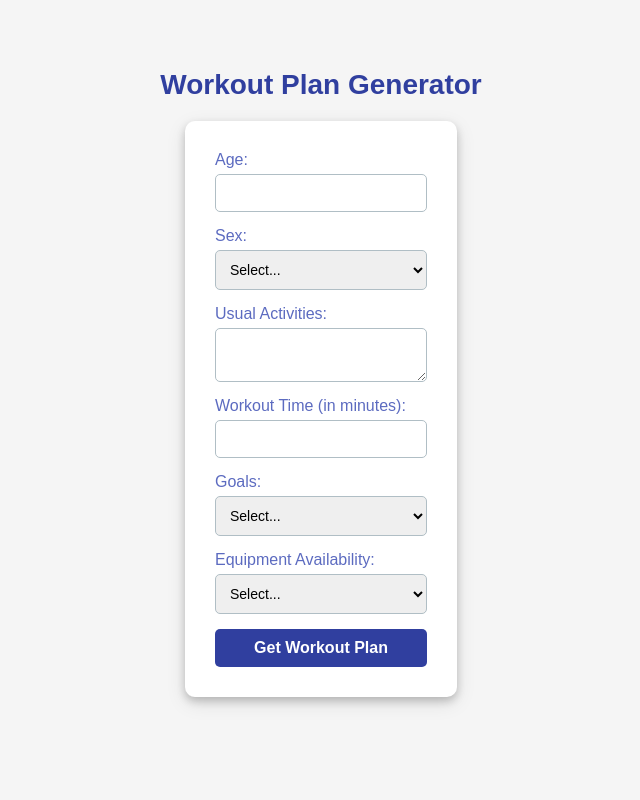
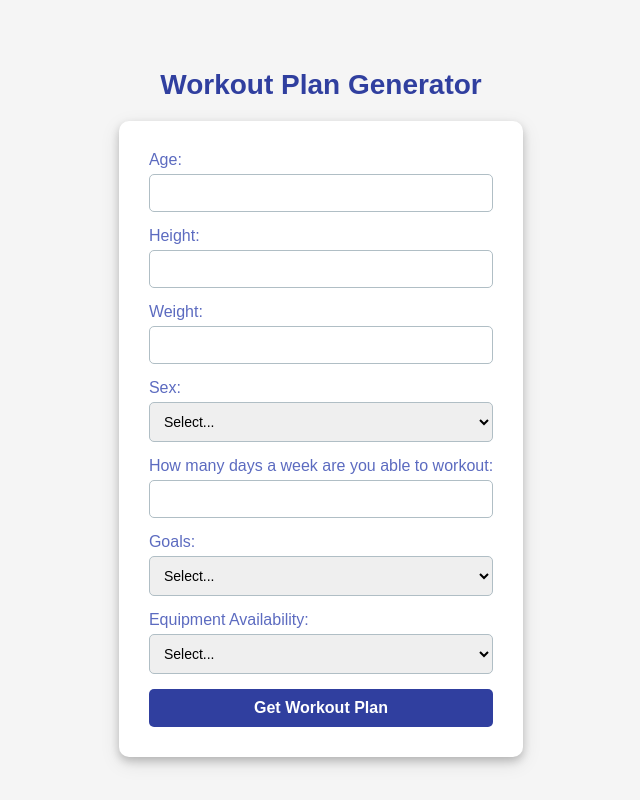
Before and after one commit to b-izad/workout-planner, a React (Create React App) app: page / in a window 1280 px wide. Shown: the whole page, without its empty margins (319-959 px from the left). Built offline with nearby package versions, Linux system fonts and the light colour scheme.

Commit message:
the basics work

```diff
--- a/package.json
+++ b/package.json
@@ -7,6 +7,7 @@
     "@testing-library/react": "^13.4.0",
     "@testing-library/user-event": "^13.5.0",
     "axios": "^1.4.0",
+    "openai": "^3.2.1",
     "react": "^18.2.0",
     "react-dom": "^18.2.0",
     "react-scripts": "5.0.1",
--- a/src/App.js
+++ b/src/App.js
@@ -5,12 +5,12 @@ import './workoutform.css';
 ;
 
 function App() {
-  const [workoutPlan, setWorkoutPlan] = useState(null);
+
 
   return (
     <div className="App">
       <h1>Workout Plan Generator</h1>
-      <WorkoutForm setWorkoutPlan={setWorkoutPlan} />
+      <WorkoutForm />
 
     </div>
   );
--- /dev/null
+++ b/src/WorkOutPlan.js
@@ -0,0 +1,13 @@
+import React from 'react';
+import './workoutform.css'; // Import the CSS file for the component
+
+const WorkoutPlan = ({ plan }) => {
+  return (
+    <div className="workout-plan-container">
+      <h2 className="workout-plan-title">Workout Plan</h2>
+      <p className="workout-plan-text">{plan}</p>
+    </div>
+  );
+};
+
+export default WorkoutPlan;
--- a/src/WorkoutForm.js
+++ b/src/WorkoutForm.js
@@ -1,38 +1,53 @@
 import React, { useState } from 'react';
 import axios from 'axios';
-const WorkoutForm = ({ setWorkoutPlan }) => {
+import WorkoutPlan from './WorkOutPlan';
+
+const WorkoutForm = () => {
   const [age, setAge] = useState('');
   const [sex, setSex] = useState('');
-    const [activities, setActivities] = useState('');
-    const [workoutTime, setWorkoutTime] = useState('');
+  const [weight, setWeight] = useState('');
+  const [height, setHeight] = useState('');
   const [goals, setGoals] = useState('');
+  const [days, setDays] = useState('');
   const [equipment, setEquipment] = useState('');
-    const [workoutFrequency, setWorkoutFrequency] = useState('');
-    const [fitnessLevel, setFitnessLevel] = useState('');
+  const [workoutPlan, setWorkoutPlan] = useState('');
+  const [planReady, setPlanReady] = useState(false);
 
   const handleSubmit = async (e) => {
     e.preventDefault();
 
     const requestBody = {
-        age,
-        sex,
-        activities,
-        workoutTime,
-        goals,
-        equipment,
-        workoutFrequency,
-        fitnessLevel,
+      model: 'text-davinci-003',
+      prompt: `I am a ${sex}, ${age} years old. My weight is ${weight} cm and my height is ${height} kilograms,  goals: ${goals}, equipment: ${equipment}, I am willing to workout ${days} a week. What's a good workout plan for me? Please devide the answer to two parts.Please first give me my IBM and tell me if it means Im in helthy range or not. then in one line tell me how long do I need to do cardio weekly ,and next  Please give the muscle building workouts (with numbers) and tell me each day do what for the best results`,
+      max_tokens: 500,
+      temperature: 0.5,
     };
 
     try {
-        const response = await axios.post('YOUR_SERVERLESS_FUNCTION_URL', requestBody);
-        setWorkoutPlan(response.data);
+      const response = await axios.post('https://api.openai.com/v1/completions', requestBody, {
+        headers: {
+          'Content-Type': 'application/json',
+          'Authorization': `Bearer ${process.env.REACT_APP_OPENAI_KEY}`,
+        },
+      });
+      setWorkoutPlan(response.data.choices[0].text);
+      setPlanReady(true);
     } catch (error) {
       console.error('Error fetching workout plan:', error);
     }
   };
 
+
+
+
+
+
     return (
+        <div>
+
+      {planReady ? (
+        <WorkoutPlan plan={workoutPlan} />
+      ) : (
       <form onSubmit={handleSubmit}>
         <div>
           <label htmlFor="age">Age:</label>
@@ -41,6 +56,26 @@ const WorkoutForm = ({ setWorkoutPlan }) => {
             id="age"
             value={age}
             onChange={(e) => setAge(e.target.value)}
+            required
+          />
+        </div>
+        <div>
+          <label htmlFor="height">Height:</label>
+          <input
+            type="number"
+            id="height"
+            value={height}
+            onChange={(e) => setHeight(e.target.value)}
+            required
+          />
+        </div>
+        <div>
+          <label htmlFor="weight">Weight:</label>
+          <input
+            type="number"
+            id="weight"
+            value={weight}
+            onChange={(e) => setWeight(e.target.value)}
             required
           />
         </div>
@@ -54,24 +89,17 @@ const WorkoutForm = ({ setWorkoutPlan }) => {
           </select>
         </div>
         <div>
-          <label htmlFor="activities">Usual Activities:</label>
-          <textarea
-            id="activities"
-            value={activities}
-            onChange={(e) => setActivities(e.target.value)}
+          <label htmlFor="Days">How many days a week are you able to workout:</label>
+          <input
+            type="number"
+            id="days"
+            value={days}
+            onChange={(e) => setDays(e.target.value)}
             required
           />
         </div>
-        <div>
-          <label htmlFor="workoutTime">Workout Time (in minutes):</label>
-          <input
-            type="number"
-            id="workoutTime"
-            value={workoutTime}
-            onChange={(e) => setWorkoutTime(e.target.value)}
-            required
-          />
-        </div>
+
+
         <div>
           <label htmlFor="goals">Goals:</label>
           <select id="goals" value={goals} onChange={(e) => setGoals(e.target.value)} required>
@@ -95,6 +123,8 @@ const WorkoutForm = ({ setWorkoutPlan }) => {
         </div>
         <button type="submit">Get Workout Plan</button>
 
-        </form>)}
+        </form>
+      )}
+        </div>)}
 
   export default WorkoutForm;
--- a/src/workoutform.css
+++ b/src/workoutform.css
@@ -63,3 +63,23 @@ body {
   button:hover {
     background-color: #5C6BC0;
   }
+
+  .workout-plan-container {
+    background-color: #f5f5f5;
+    padding: 20px;
+    border-radius: 8px;
+    margin-top: 20px;
+    box-shadow: 0 2px 4px rgba(0, 0, 0, 0.1);
+  }
+
+  .workout-plan-title {
+    font-size: 28px;
+    color: #333;
+    margin-bottom: 10px;
+  }
+
+  .workout-plan-text {
+    font-size: 18px;
+    color: #555;
+    line-height: 1.5;
+  }
```
Also changed, not shown: 2 other files (tests, documents, lock files or other folders). Lines whose indentation alone changed are shown as unchanged.
